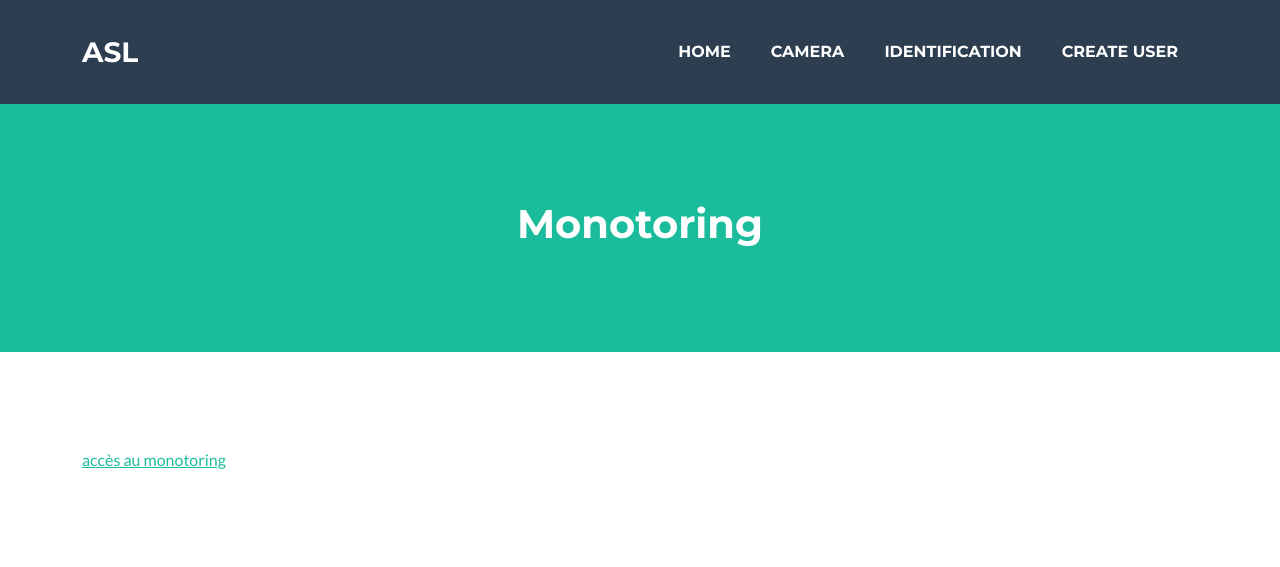
After one commit to evaliza/cc, a Flask app: page /monotoring/ in a window 1280 px wide. The commit adds this page. Shown: the top 567 px of the page. Run offline with Flask 2, Linux system fonts and the light colour scheme; some libraries are stand-ins or nearby versions.

Commit message:
add monotoring

```diff
--- a/code/app.py
+++ b/code/app.py
@@ -13,7 +13,7 @@ import flask_monitoringdashboard as dashboard
 app = Flask(__name__)
 
 # monotoring
-#dashboard.config.init_from(file='config.cfg') #  In order to configure the Dashboard with a configuration-file,
+dashboard.config.init_from(file='config.cfg') #  In order to configure the Dashboard with a configuration-file,
 dashboard.bind(app) # add monotoring
 
 app.config["SESSION_PERMANENT"] = False
@@ -226,6 +226,9 @@ def list_user():
     c.execute("SELECT * FROM user")
     return render_template('list_user.html', roles=c.fetchall())
 
+@app.route('/monotoring/', methods=['GET', 'POST'])
+def monotoring():
+    return render_template('monotoring.html')
 
 
 @app.route('/', methods=['POST', 'GET'])
--- a/code/config.cfg
+++ b/code/config.cfg
@@ -15,7 +15,7 @@ SECURITY_TOKEN=cc83733cb0af8b884ff6577086b87909
 [database]
 TABLE_PREFIX=fmd
 #mysql+pymysql://<username>:<password>@<host>/<dbname>[?<options>]
-DATABASE=mysql://root:mysql@localhost:3306/ASL
+DATABASE=mysql://root:MYsql@localhost:3306/ASL
 
 [visualization]
 TIMEZONE=Europe/Amsterdam
--- a/code/templates/index.html
+++ b/code/templates/index.html
@@ -2,14 +2,13 @@
 {% block content %}
 <header class="masthead bg-primary text-white text-center">
     <div class="container d-flex align-items-center flex-column">
-        This can be very helpful for the deaf and dumb people in communicating with others as knowing sign language is not something that is common to all, moreover, this can be extended to creating automatic editors, where the person can easily write by just their hand gestures.
-
+        Cela peut être très utile pour les personnes sourdes et muettes pour communiquer avec les autres, car la connaissance de la langue des signes n'est pas quelque chose de commun à tous, de plus, cela peut être étendu à la création d'éditeurs automatiques, où la personne peut facilement écrire en faisant simplement des gestes de la main.
     </div>
 </header>
 <section class="page-section portfolio" id="portfolio">
     <div class="container">
         {% if session.name %}
-        Bienvenu {{ session.name }} {{ session.role }}
+        Bienvenue {{ session.name }}
         {% endif %}
     </div>
 </section>
--- /dev/null
+++ b/code/templates/monotoring.html
@@ -0,0 +1,14 @@
+{% extends "layout.html" %}
+{% block content %}
+
+<header class="masthead bg-primary text-white text-center">
+    <div class="container d-flex align-items-center flex-column">
+        <h1>Monotoring</h1>
+    </div>
+</header>
+<section class="page-section portfolio" id="portfolio">
+    <div class="container">
+        <a href="http://127.0.0.1:5000/dashboard/overview">accès au monotoring</a>
+    </div>
+</section>
+{% endblock %}
```
Also changed, not shown: code/flask_monitoringdashboard.db, 2 other files.
